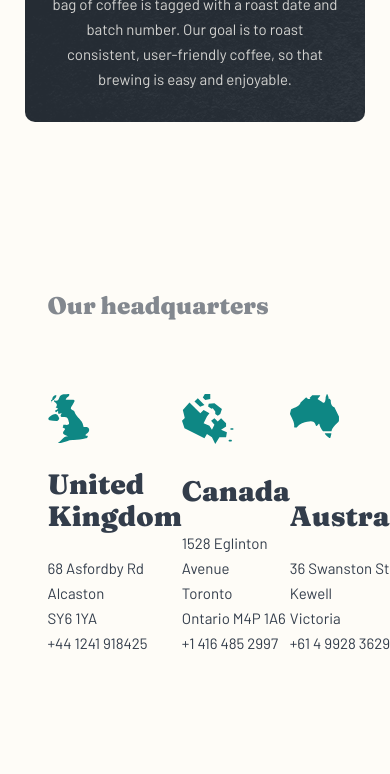
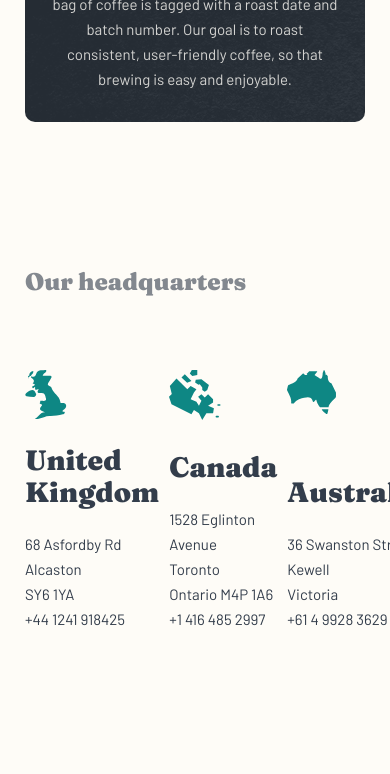
Before and after one commit to VladimirVolvakov/coffeeroasters-website, a website: page about-us.html in a window 390 px wide. Shown: the part 2000-2774 px from the top of the page. Drawn offline with Linux system fonts and the light colour scheme.

Commit message:
style: add styles for media query <=1200px for section.contacts in about-us.html

```diff
--- a/sass/pages/_about-us.scss
+++ b/sass/pages/_about-us.scss
@@ -271,6 +271,10 @@
 .contacts {
   padding: 16.8rem 11.72% 16.8rem 6.64%;
 
+  @media only screen and (max-width: 1200px) {
+    padding: 14.4rem 0;
+  }
+
   &__heading {
     color: $color-grey;
     margin-bottom: 7.2rem;
@@ -280,6 +284,10 @@
     width: 100%;
     display: flex;
     justify-content: space-between;
+
+    @media only screen and (max-width: 1200px) {
+      gap: 1rem;
+    }
   }
 
   &__location {
```
Also changed, not shown: css/style.css.
